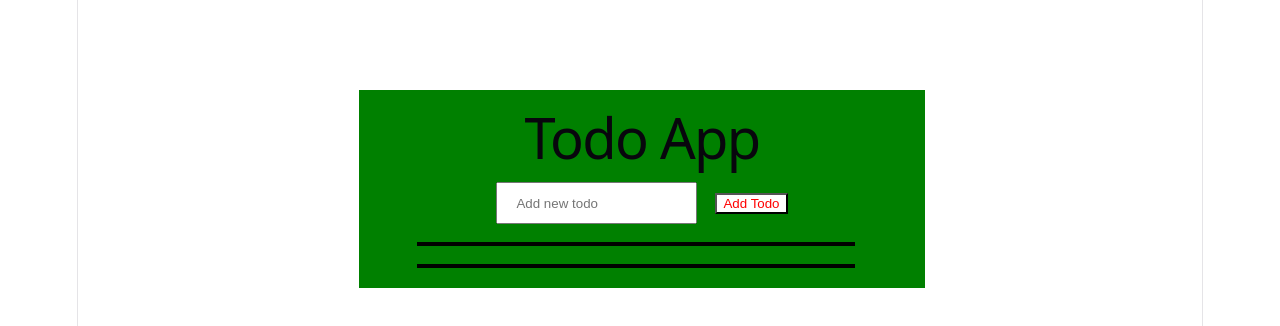
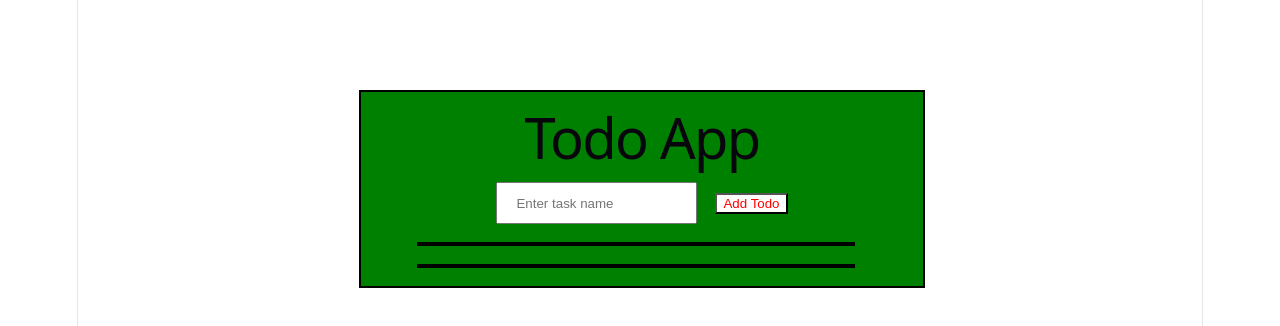
Before and after one commit to sahiba2503/TodoApp, a React (Vite) app: page / in a window 1280 px wide. Shown: the top 326 px of the page. Built offline with nearby package versions, Linux system fonts and the light colour scheme.

Commit message:
add inline css

```diff
--- a/src/Todos.jsx
+++ b/src/Todos.jsx
@@ -16,7 +16,8 @@ const Todos = () => {
     if (editIndex === null) {
 
       setTodos([...todos, { text: newTodo, completed: false }]);
-    } else {
+    }
+    else {
 
       const updatedTodos = [...todos];
       updatedTodos[editIndex].text = newTodo;
@@ -57,14 +58,15 @@ const moveBackSection = (index) => {
   setCompleted(updatedCompleted);
   setTodos([...todos, movedItem]);
 };
+
   return (
-    <div style={{border:"2px solid green",width:"50%",background:"green", color:"white",marginLeft:"25%" , marginTop:"5rem"}}>
+    <div style={{border:"2px solid black",width:"50%",background:"green", color:"white",marginLeft:"25%" , marginTop:"5rem"}}>
       <h1>Todo App</h1>
       <form onSubmit={handleSubmit}>
         <input
         className={styles.inputBackColor}
           type="text"
-          placeholder="Add new todo"
+          placeholder="Enter task name"
           value={newTodo}
           onChange={(e) => setNewTodo(e.target.value)}
         />
```
